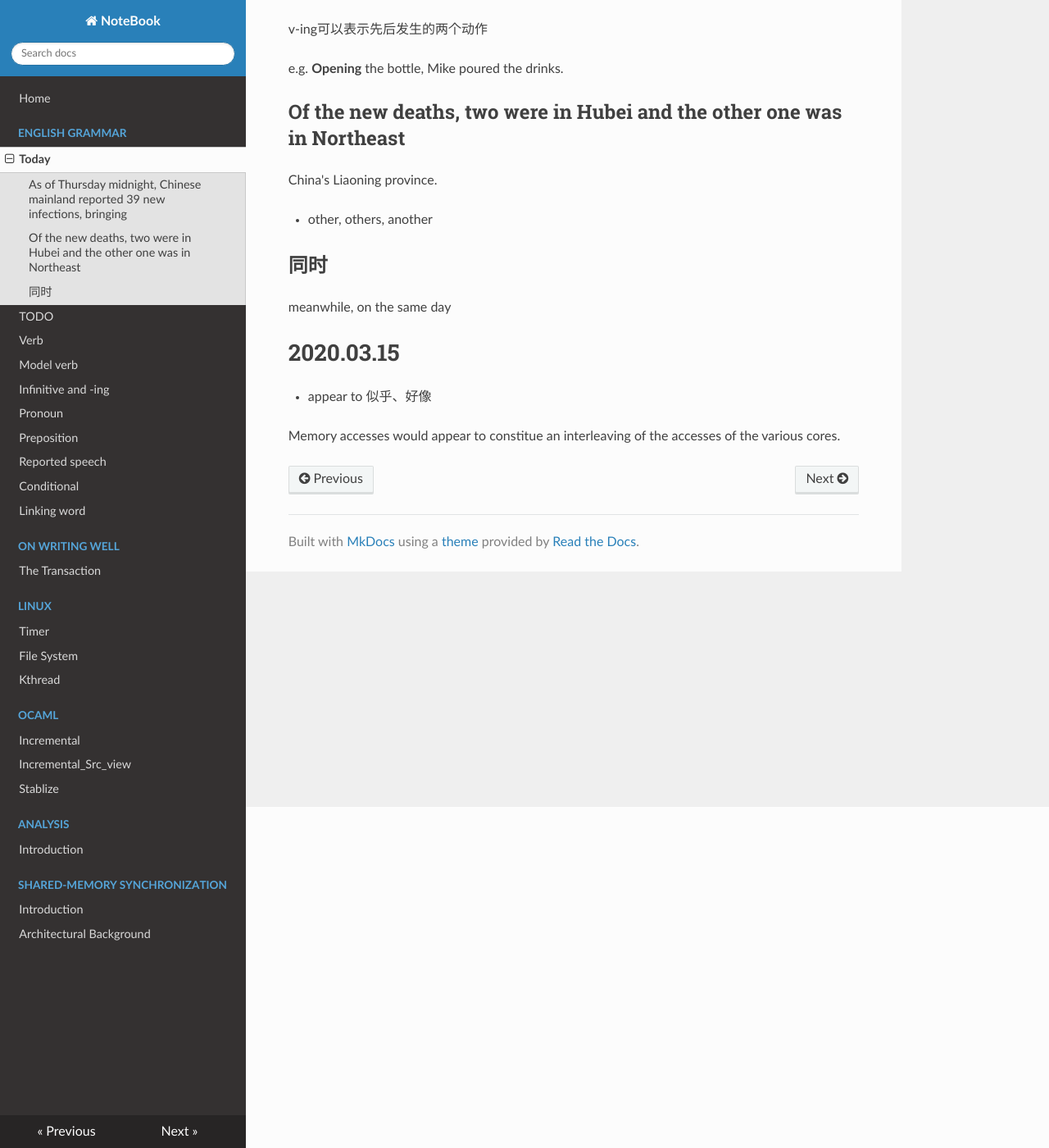
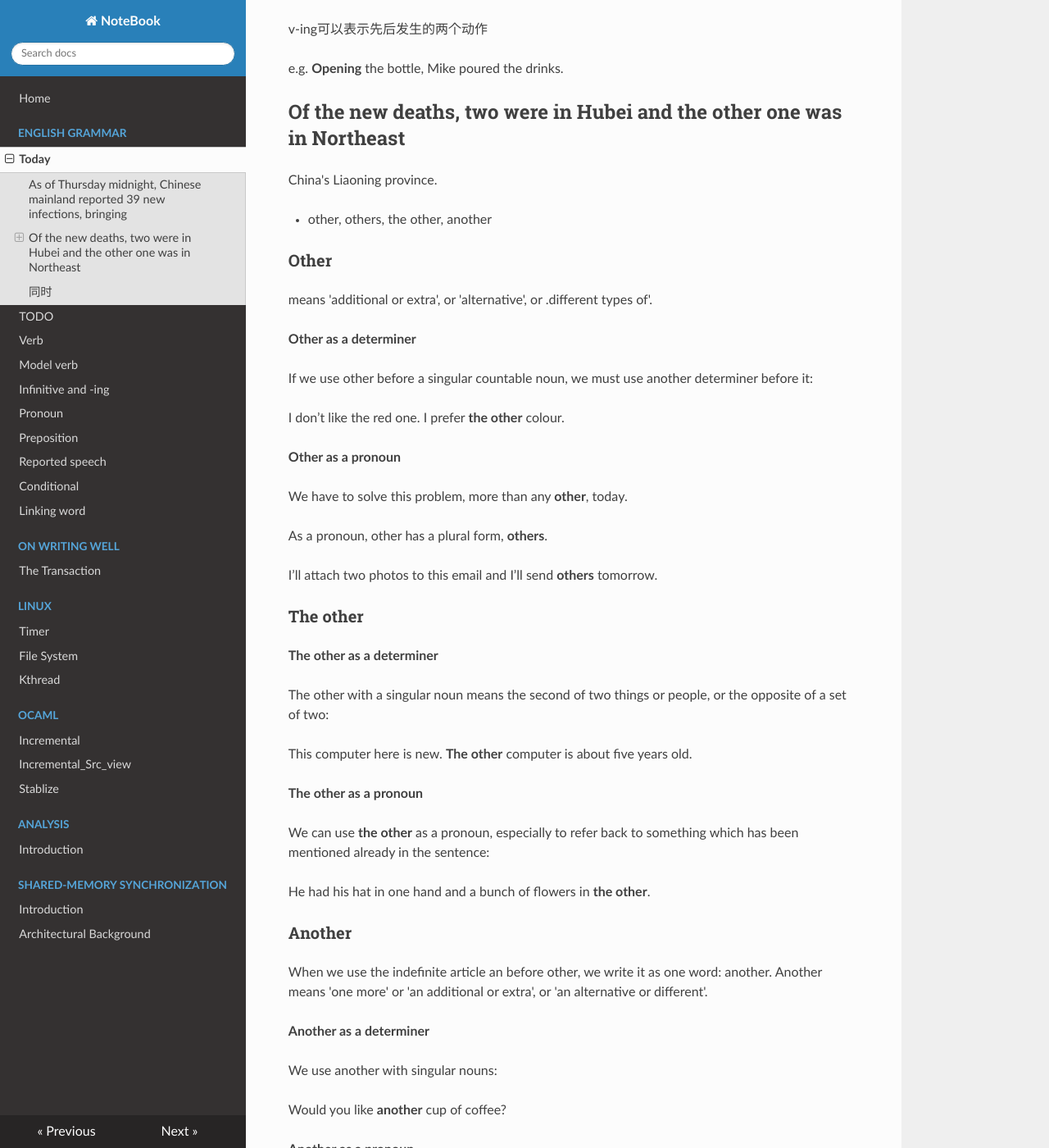
Before and after one commit to junyu92/Notebook, an MkDocs documentation site: the page built from docs/english_grammar/today.md, in a window 1280 px wide and 1400 px high, scrolled down 416 px. Shown: the whole window at 82% size. Built offline with MkDocs 1.6.1, drawn with Linux system fonts in a browser that asks for light colours; nearby versions of some CDN libraries; some of the changed text lies outside the part shown.

Commit message:
other, others, the other, another

```diff
--- a/docs/english_grammar/today.md
+++ b/docs/english_grammar/today.md
@@ -16,7 +16,58 @@ e.g. **Opening** the bottle, Mike poured the drinks.
 ## Of the new deaths, two were in Hubei and the other one was in Northeast
 China's Liaoning province.
 
-* other, others, another
+* other, others, the other, another
+
+### Other
+
+means 'additional or extra', or 'alternative', or .different types of'.
+
+**Other as a determiner**
+
+If we use other before a singular countable noun, we must use another
+determiner before it:
+
+I don’t like the red one. I prefer **the other** colour.
+
+**Other as a pronoun**
+
+We have to solve this problem, more than any **other**, today.
+
+As a pronoun, other has a plural form, **others**.
+
+I’ll attach two photos to this email and I’ll send **others** tomorrow.
+
+### The other
+
+**The other as a determiner**
+
+The other with a singular noun means the second of two things or people, or
+the opposite of a set of two:
+
+This computer here is new. **The other** computer is about five years old.
+
+**The other as a pronoun**
+
+We can use **the other** as a pronoun, especially to refer back to something
+which has been mentioned already in the sentence:
+
+He had his hat in one hand and a bunch of flowers in **the other**.
+
+### Another
+
+When we use the indefinite article an before other, we write it as one word:
+another. Another means 'one more' or 'an additional or extra', or 'an
+alternative or different'.
+
+**Another as a determiner**
+
+We use another with singular nouns:
+
+Would you like **another** cup of coffee?
+
+**Another as a pronoun**
+
+The applications are examined by one committee, then passed on to **another**.
 
 ## 同时
 
```
